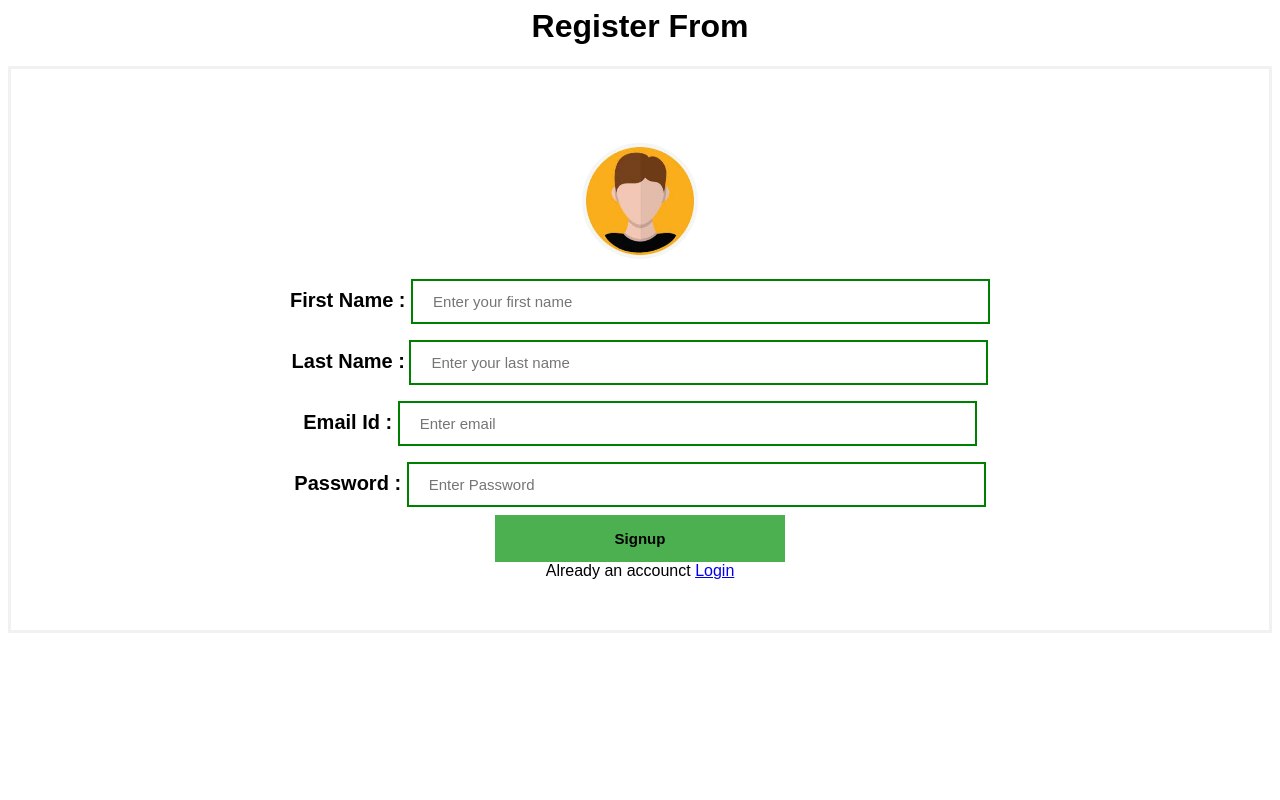
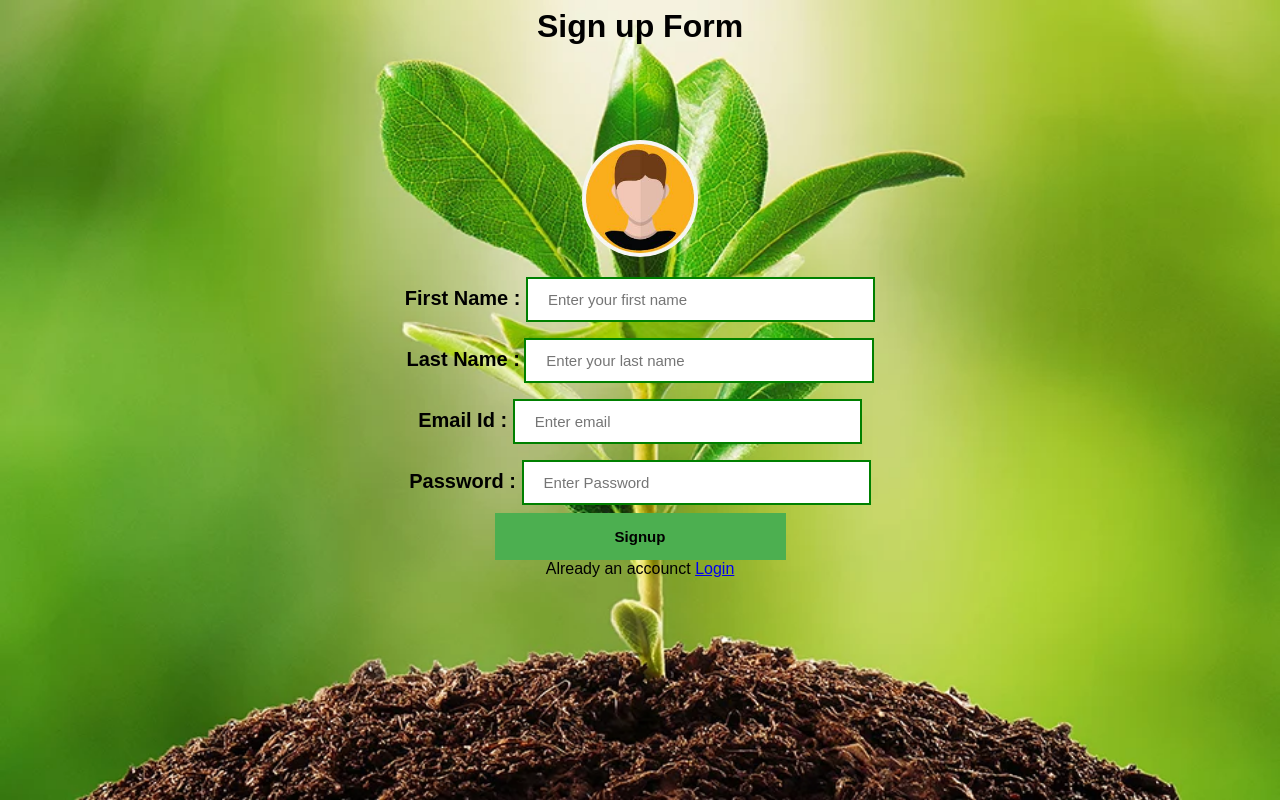
Before and after one commit to JKrishnaKaarthik/Plant-Care-Tracker-App, a Django app: page /signup/ in a window 1280 px wide. Run offline with Django 4.2, Linux system fonts and the light colour scheme.

Commit message:
added background image to the signup page

```diff
--- a/PlantCareTracker/static/signup.css
+++ b/PlantCareTracker/static/signup.css
@@ -2,6 +2,13 @@
 body {
     font-family: Arial, Helvetica, sans-serif;
     background-color: white;
+    background-image: url('signup-background.jpeg');
+    background-size: 100vw 100vh;
+    background-repeat: no-repeat;
+    /* display : flex;
+    flex-direction: column;
+    align-items: center;
+    justify-content: center; */
 }
 button {
     background-color: #4caf50;
@@ -15,13 +22,10 @@ button {
 label {
     font-size: 20px;
 }
-form {
-    border: 3px solid #f1f1f1;
-}
 input[type="email"],
 input[type="password"],
 input[type="text"] {
-    width: 50%;
+    width: 30%;
     font-size: 15px;
     margin: 8px 0px;
     padding: 12px 20px;
@@ -38,7 +42,6 @@ button:hover {
 }
 .container {
     padding: 50px;
-    background-color: white;
 }
 .imgcontainer {
     text-align: center;
--- a/PlantCareTracker/template/signup.html
+++ b/PlantCareTracker/template/signup.html
@@ -5,7 +5,7 @@
     <link rel="stylesheet" href="{%static 'signup.css'%}" />
   </head>
   <body>
-    <center><h1>Register From</h1></center>
+    <center><h1>Sign up Form</h1></center>
     <form action="#" method="post">
       {% csrf_token %}
       <center>
```
Also changed, not shown: PlantCareTracker/login/views.py (line endings or trailing spaces), PlantCareTracker/static/signup-background.jpeg (added).
